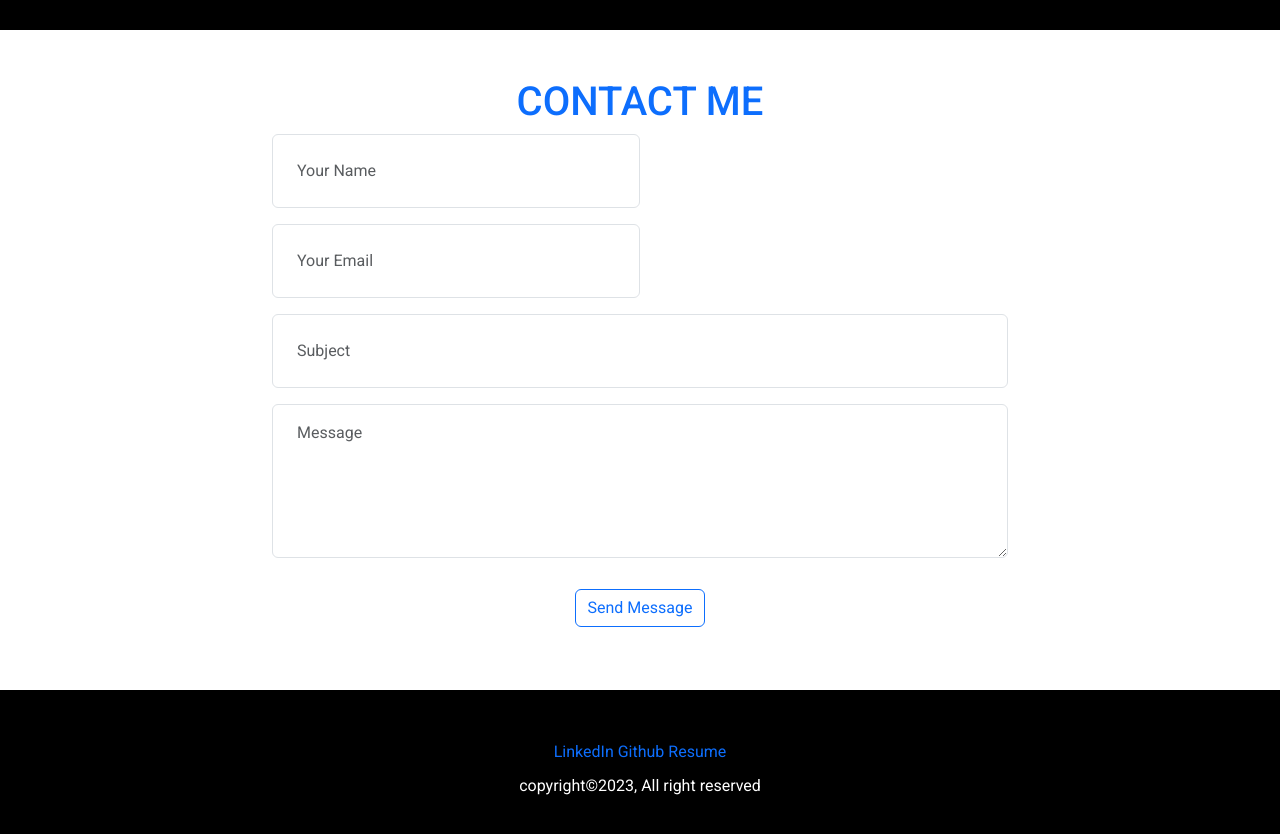
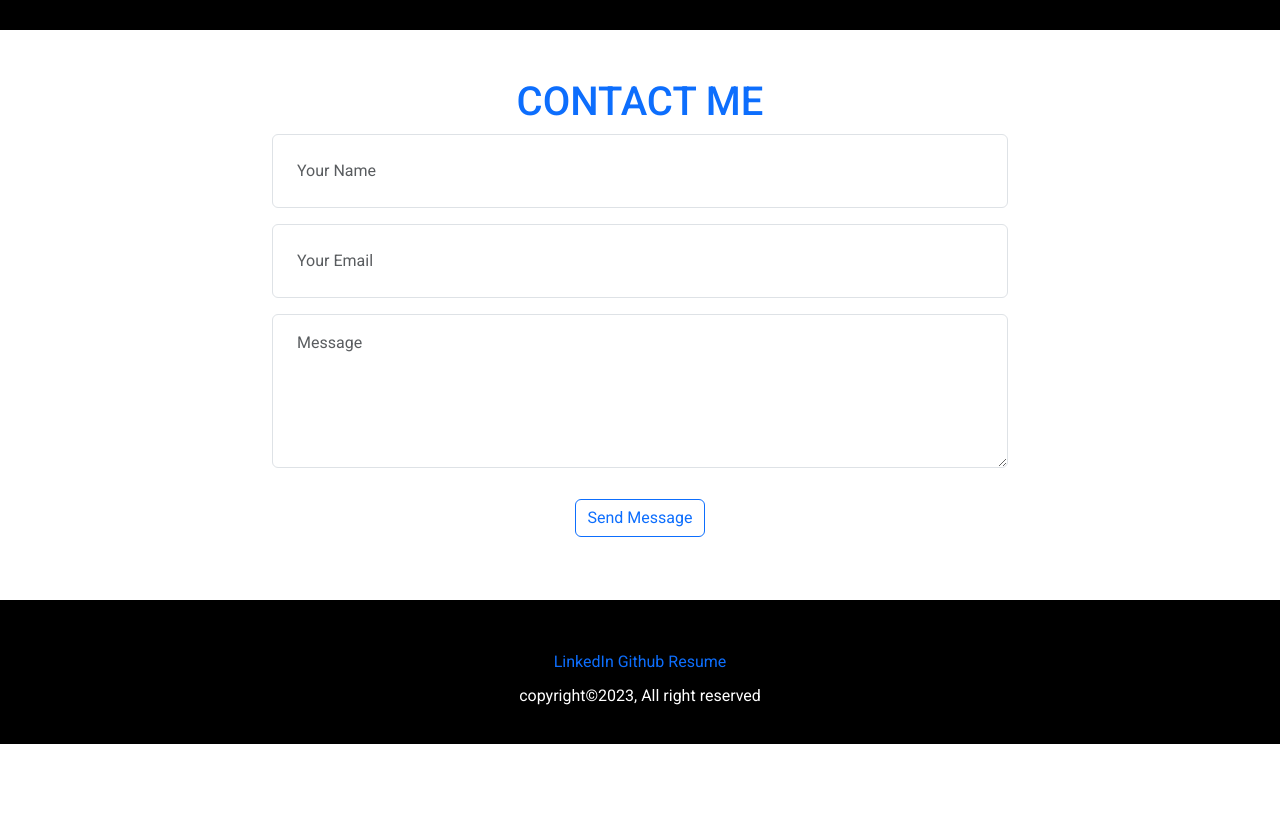
Before and after one commit to polyhistor2050/Portfolio, a plain HTML site: page index.html in a window 1280 px wide. Shown: the part 3440-4274 px from the top of the page. After the commit the page ends 4184 px from the top, so only its background shows below. Drawn offline with nearby package versions, Linux system fonts and the light colour scheme; files whose address does not match are found by name.

Commit message:
update contact section

```diff
--- a/index.html
+++ b/index.html
@@ -300,28 +300,23 @@
                         <div id="success"></div>
                         <form name="sentMessage" id="contactForm" novalidate="novalidate">
                             <div class="form-row">
-                                <div class="control-group col-sm-6">
+                                <div class="control-group mb-3">
                                     <input type="text" class="form-control p-4" id="name" placeholder="Your Name"
                                         required="required" data-validation-required-message="Please enter your name" />
-                                    <p class="help-block text-danger"></p>
                                 </div>
-                                <div class="control-group col-sm-6">
+
+                                <div class="control-group mb-3">
                                     <input type="email" class="form-control p-4" id="email" placeholder="Your Email"
                                         required="required" data-validation-required-message="Please enter your email" />
-                                    <p class="help-block text-danger"></p>
                                 </div>
                             </div>
-                            <div class="control-group">
-                                <input type="text" class="form-control p-4" id="subject" placeholder="Subject"
-                                    required="required" data-validation-required-message="Please enter a subject" />
-                                <p class="help-block text-danger"></p>
-                            </div>
-                            <div class="control-group">
+
+                            <div class="control-group mb-3">
                                 <textarea class="form-control py-3 px-4" rows="5" id="message" placeholder="Message"
                                     required="required"
                                     data-validation-required-message="Please enter your message"></textarea>
-                                <p class="help-block text-danger"></p>
                             </div>
+
                             <div>
                                 <button class="btn btn-outline-primary" type="submit" id="sendMessageButton">Send
                                     Message</button>
```
